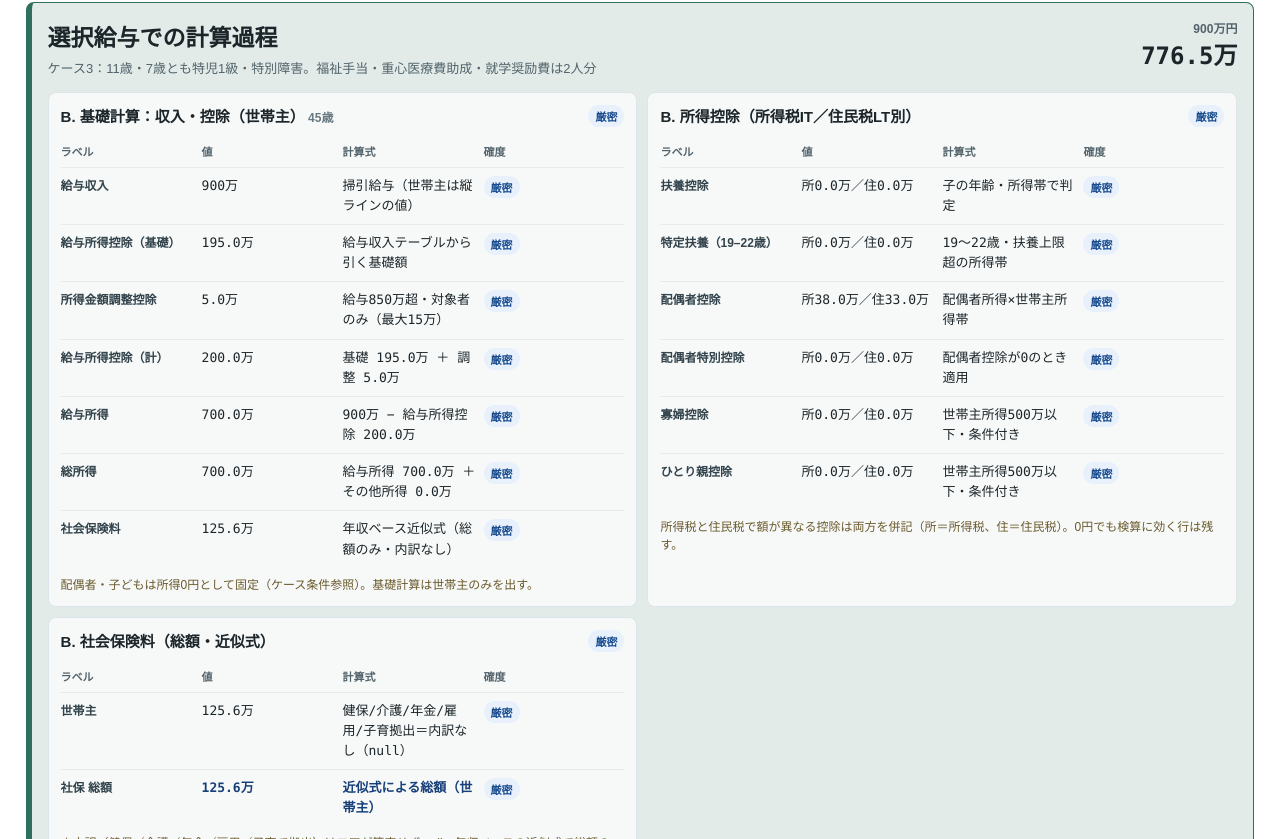
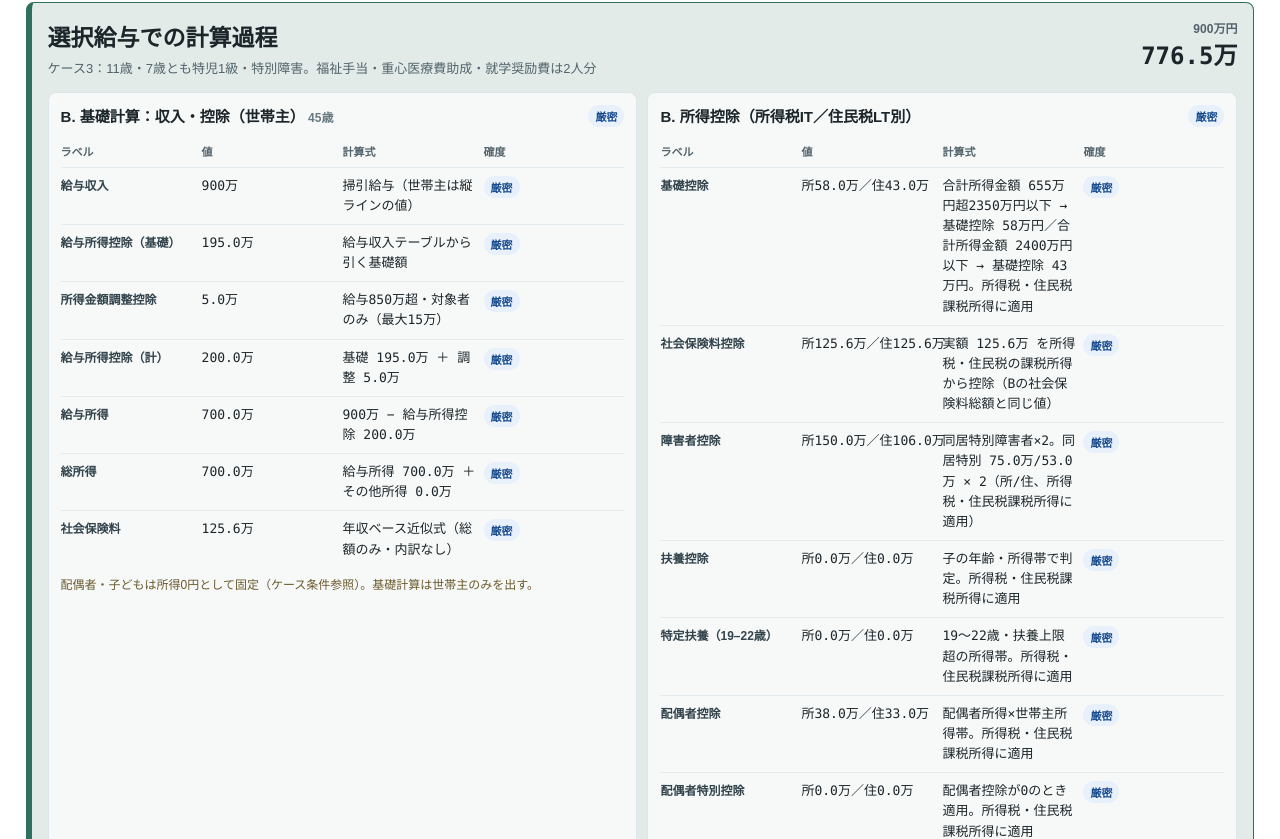
Before and after one commit to Design-for-Changes/dw-appendix, a React (Create React App) app: page / in a window 1280 px wide. Shown: the part 1761-2600 px from the top of the page. Built offline with nearby package versions, Linux system fonts and the light colour scheme.

Commit message:
Show missing deduction rows in calculation panel

```diff
--- a/src/pages/AppendixCliffMap.js
+++ b/src/pages/AppendixCliffMap.js
@@ -473,6 +473,55 @@ function itLt(itWan, ltWan) {
   return `所${fmtWan(itWan)}／住${fmtWan(ltWan)}`;
 }
 
+function disabilityCategoryForDeduction(row) {
+  if (!row?.disabled) return null;
+  if (row.disabilityKind === "special" && row.cohabit !== false) return "cohab_special";
+  if (row.disabilityKind === "special") return "special";
+  return "disabled";
+}
+
+function disabilityDeductionSummary(rows) {
+  const counts = { disabled: 0, special: 0, cohab_special: 0 };
+  for (const row of rows || []) {
+    const who = String(row?.who || "");
+    const isTarget = who === "世帯主" || who === "配偶者" || who.startsWith("子ども");
+    if (!isTarget) continue;
+    if (who !== "世帯主" && Number(row?.totalIncomeWan || 0) > 58) continue;
+    const key = disabilityCategoryForDeduction(row);
+    if (key) counts[key] += 1;
+  }
+  const labels = [];
+  if (counts.disabled) labels.push(`普通障害者×${counts.disabled}`);
+  if (counts.special) labels.push(`特別障害者×${counts.special}`);
+  if (counts.cohab_special) labels.push(`同居特別障害者×${counts.cohab_special}`);
+  const it = disabilityDeductionCfg.it_wan || {};
+  const lt = disabilityDeductionCfg.lt_wan || {};
+  const formulaParts = [];
+  if (counts.disabled) formulaParts.push(`普通 ${fmtWan(it.disabled)}/${fmtWan(lt.disabled)} × ${counts.disabled}`);
+  if (counts.special) formulaParts.push(`特別 ${fmtWan(it.special)}/${fmtWan(lt.special)} × ${counts.special}`);
+  if (counts.cohab_special) formulaParts.push(`同居特別 ${fmtWan(it.cohab_special)}/${fmtWan(lt.cohab_special)} × ${counts.cohab_special}`);
+  return {
+    labels: labels.length ? labels.join("、") : "対象なし",
+    formula: formulaParts.length ? `${formulaParts.join(" ＋ ")}（所/住、所得税・住民税課税所得に適用）` : "該当する障害者控除なし",
+  };
+}
+
+function deemedMinorDependentDeductionSummary(rows) {
+  const targets = (rows || []).filter((row) => {
+    const who = String(row?.who || "");
+    return who.startsWith("子ども") && Number(row?.age || 0) < 16 && Number(row?.totalIncomeWan || 0) <= 58;
+  });
+  const count = targets.length;
+  return {
+    count,
+    ltWan: count * 33,
+    formula:
+      count > 0
+        ? `16歳未満の子 ${count}人 × 住民税33万。通常の住民税課税所得とは別枠で、通所・M01等の所得割判定に効く特例として確認`
+        : "16歳未満の対象児なし。通常の住民税課税所得とは別枠の特例",
+  };
+}
+
 function incomeRowsFor(r) {
   return [
     {
@@ -615,6 +664,9 @@ function BreakdownPanel({ point }) {
   const tccaFamilyOk = Number(tcca.familyMaxAdjustedIncomeYen) <= Number(tcca.familyLimitYen);
   const headRow = rows.find((r) => r.who === "世帯主") || rows[0] || {};
   const taxHead = (tax.byWho || []).find((t) => t.who === "世帯主") || {};
+  const headTaxDeductions = taxHead.deductions || {};
+  const disabilitySummary = disabilityDeductionSummary(rows);
+  const deemedMinorSummary = deemedMinorDependentDeductionSummary(rows);
   const nonZeroSocial = (si.byWho || []).filter((s) => Number(s.totalWan) !== 0);
 
   return (
@@ -633,14 +685,38 @@ function BreakdownPanel({ point }) {
       <CalculationTable
         title="B. 所得控除（所得税IT／住民税LT別）"
         confidence="strict"
-        note="所得税と住民税で額が異なる控除は両方を併記（所＝所得税、住＝住民税）。0円でも検算に効く行は残す。"
+        note="所得税と住民税で額が異なる控除は両方を併記（所＝所得税、住＝住民税）。通常の課税所得に入る控除と、通所・M01の所得割判定だけで確認する別枠特例を分けて示す。"
         rows={[
-          { key: "dependent", label: "扶養控除", value: itLt(ded.dependent?.itWan, ded.dependent?.ltWan), formula: "子の年齢・所得帯で判定" },
-          { key: "specialKin", label: "特定扶養（19–22歳）", value: itLt(ded.specialKin?.itWan, ded.specialKin?.ltWan), formula: "19〜22歳・扶養上限超の所得帯" },
-          { key: "spouse", label: "配偶者控除", value: itLt(ded.spouse?.itWan, ded.spouse?.ltWan), formula: "配偶者所得×世帯主所得帯" },
-          { key: "spouseSpecial", label: "配偶者特別控除", value: itLt(ded.spouseSpecial?.itWan, ded.spouseSpecial?.ltWan), formula: "配偶者控除が0のとき適用" },
-          { key: "widow", label: "寡婦控除", value: itLt(ws.widow?.itWan, ws.widow?.ltWan), formula: "世帯主所得500万以下・条件付き" },
-          { key: "singleParent", label: "ひとり親控除", value: itLt(ws.singleParent?.itWan, ws.singleParent?.ltWan), formula: "世帯主所得500万以下・条件付き" },
+          {
+            key: "basic",
+            label: "基礎控除",
+            value: itLt(headTaxDeductions.basicITWan, headTaxDeductions.basicLTWan),
+            formula: `${headTaxDeductions.basicITDetail?.formula || "所得税の合計所得金額で判定"}／${headTaxDeductions.basicLTDetail?.formula || "住民税の合計所得金額で判定"}。所得税・住民税課税所得に適用`,
+          },
+          {
+            key: "socialDeduction",
+            label: "社会保険料控除",
+            value: itLt(headTaxDeductions.socialWan, headTaxDeductions.socialWan),
+            formula: `実額 ${fmtWan(headTaxDeductions.socialWan)} を所得税・住民税の課税所得から控除（Bの社会保険料総額と同じ値）`,
+          },
+          {
+            key: "disability",
+            label: "障害者控除",
+            value: itLt(headTaxDeductions.disabilityITWan, headTaxDeductions.disabilityLTWan),
+            formula: `${disabilitySummary.labels}。${disabilitySummary.formula}`,
+          },
+          { key: "dependent", label: "扶養控除", value: itLt(ded.dependent?.itWan, ded.dependent?.ltWan), formula: "子の年齢・所得帯で判定。所得税・住民税課税所得に適用" },
+          { key: "specialKin", label: "特定扶養（19–22歳）", value: itLt(ded.specialKin?.itWan, ded.specialKin?.ltWan), formula: "19〜22歳・扶養上限超の所得帯。所得税・住民税課税所得に適用" },
+          { key: "spouse", label: "配偶者控除", value: itLt(ded.spouse?.itWan, ded.spouse?.ltWan), formula: "配偶者所得×世帯主所得帯。所得税・住民税課税所得に適用" },
+          { key: "spouseSpecial", label: "配偶者特別控除", value: itLt(ded.spouseSpecial?.itWan, ded.spouseSpecial?.ltWan), formula: "配偶者控除が0のとき適用。所得税・住民税課税所得に適用" },
+          { key: "widow", label: "寡婦控除", value: itLt(ws.widow?.itWan, ws.widow?.ltWan), formula: "世帯主所得500万以下・条件付き。所得税・住民税課税所得に適用" },
+          { key: "singleParent", label: "ひとり親控除", value: itLt(ws.singleParent?.itWan, ws.singleParent?.ltWan), formula: "世帯主所得500万以下・条件付き。所得税・住民税課税所得に適用" },
+          {
+            key: "deemedMinorDependent",
+            label: "みなし年少扶養控除",
+            value: `所—／住${fmtWan(deemedMinorSummary.ltWan)}`,
+            formula: deemedMinorSummary.formula,
+          },
         ]}
       />
 
```
